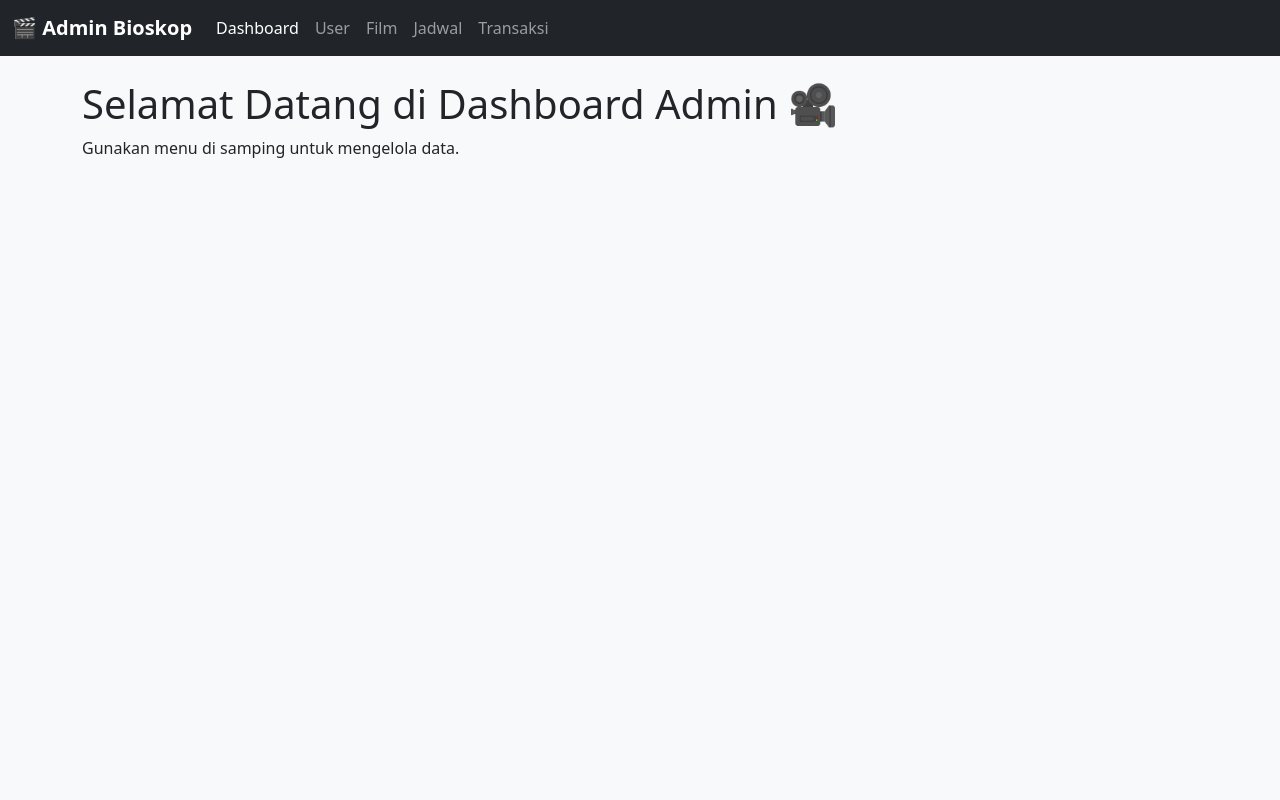
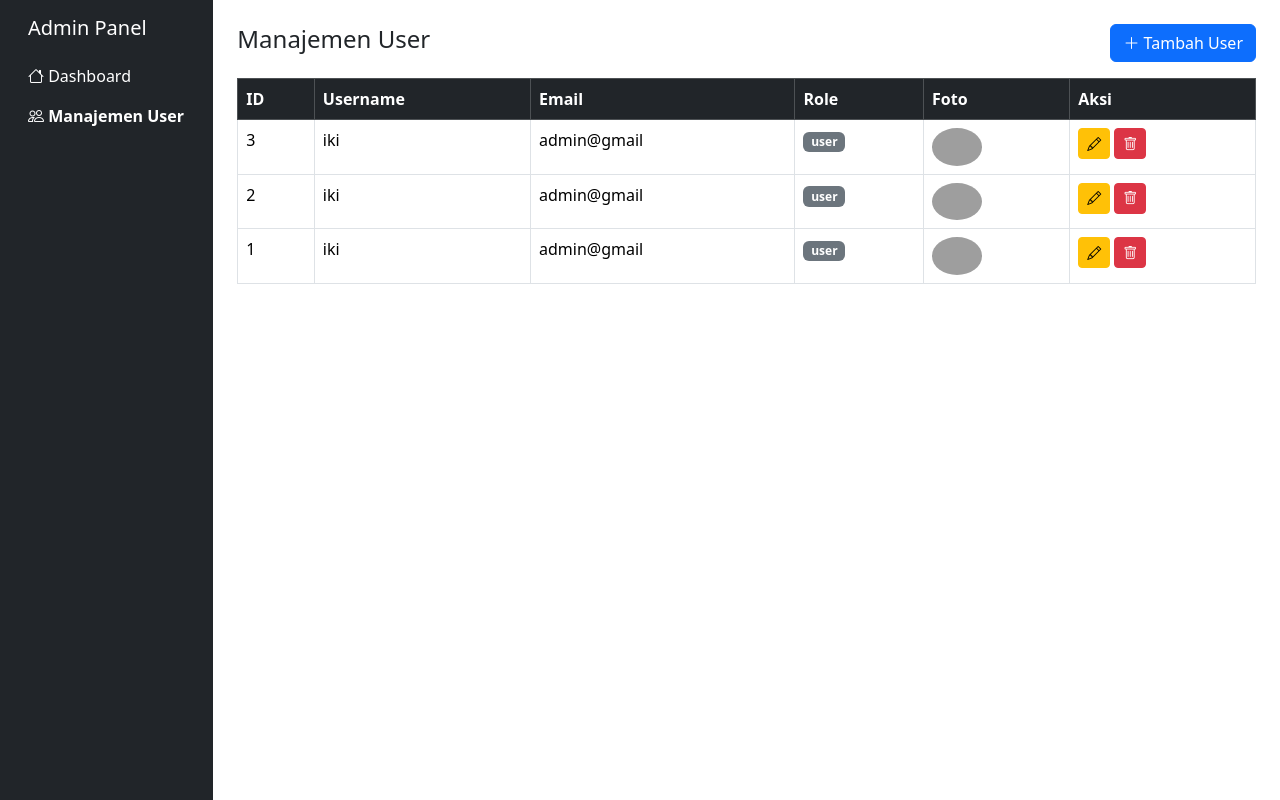
Before and after one commit to PaiVarnalt/Reservasi_Bioskop, a PHP site: page /admin/index.php?page=users in a window 1280 px wide. Run offline with PHP 8.4, Linux system fonts and the light colour scheme; data comes from the database, SQL or seed files in the repository; grey boxes are pictures that could not be loaded.

Commit message:
rifqi pusing

```diff
--- a/admin/index.php
+++ b/admin/index.php
@@ -1,35 +1,23 @@
-<?php include 'lib/koneksi.php'; ?>
+<?php include '../lib/koneksi.php'; ?>
 <!DOCTYPE html>
 <html lang="id">
 <head>
   <meta charset="UTF-8">
-  <title>Admin Bioskop</title>
-  <meta name="viewport" content="width=device-width, initial-scale=1">
-  <!-- Bootstrap -->
+  <title>Dashboard Admin</title>
   <link href="https://cdn.jsdelivr.net/npm/bootstrap@5.3.3/dist/css/bootstrap.min.css" rel="stylesheet">
-  <script src="https://cdn.jsdelivr.net/npm/bootstrap@5.3.3/dist/js/bootstrap.bundle.min.js"></script>
-  <script src="https://code.jquery.com/jquery-3.7.1.min.js"></script>
+  <link href="https://cdn.jsdelivr.net/npm/bootstrap-icons@1.10.5/font/bootstrap-icons.css" rel="stylesheet">
 </head>
-<body class="bg-light">
-  <?php include 'sidebar.php'; ?>
+<body>
+<div class="container-fluid">
+  <div class="row">
+    <?php include 'sidebar.php'; ?>
 
-  <div class="container mt-4">
-    <div id="content">
-      <?php include 'modul/dashboard.php'; ?>
-    </div>
+    <main class="col-md-9 ms-sm-auto col-lg-10 px-md-4 mt-4">
+      <?php include 'route.php'; ?>
+    </main>
   </div>
+</div>
 
-  <script>
-    // Ganti konten dengan AJAX
-    $(document).ready(function(){
-      $('a[data-page]').on('click', function(e){
-        e.preventDefault();
-        const page = $(this).data('page');
-        $('#content').load('modul/' + page + '.php');
-        $('a.nav-link').removeClass('active');
-        $(this).addClass('active');
-      });
-    });
-  </script>
+<script src="https://cdn.jsdelivr.net/npm/bootstrap@5.3.3/dist/js/bootstrap.bundle.min.js"></script>
 </body>
 </html>
--- a/admin/lib/koneksi.php
+++ b/admin/lib/koneksi.php
@@ -2,7 +2,7 @@
 $host = "localhost";
 $dbname = "db_bioskop";
 $username = "root";
-$password = "";
+$password = "rpl12345";
 
 try {
   $conn = new PDO("mysql:host=$host;dbname=$dbname;charset=utf8", $username, $password);
--- a/admin/modul/dashboard.php
+++ /dev/null
@@ -1,2 +0,0 @@
-<h1>Selamat Datang di Dashboard Admin 🎥</h1>
-<p>Gunakan menu di samping untuk mengelola data.</p>
--- a/admin/modul/users.php
+++ b/admin/modul/users.php
@@ -1,75 +1,170 @@
-<h2>Manajemen User 👥</h2>
+<?php
+$action = $_GET['action'] ?? '';
 
-<div style="margin-bottom: 15px;">
-  <input type="text" id="searchUser" placeholder="Cari user..." style="padding:8px;width:250px;">
-  <button id="addUserBtn">Tambah User</button>
+if ($action == 'create') {
+  $username = $_POST['username'];
+  $password = password_hash($_POST['password'], PASSWORD_DEFAULT);
+  $email = $_POST['email'];
+  $role = $_POST['role'];
+  $foto = '';
+
+  if (!empty($_FILES['foto']['name'])) {
+    $foto = 'asset/img/user/' . basename($_FILES['foto']['name']);
+    move_uploaded_file($_FILES['foto']['tmp_name'], '../' . $foto);
+  }
+
+  $stmt = $conn->prepare("INSERT INTO user (username,password,email,foto_profil,role) VALUES (?,?,?,?,?)");
+  $stmt->execute([$username,$password,$email,$foto,$role]);
+  header("Location: index.php?page=users");
+  exit;
+}
+
+if ($action == 'delete') {
+  $id = $_GET['id'];
+  $conn->prepare("DELETE FROM user WHERE user_id=?")->execute([$id]);
+  header("Location: index.php?page=users");
+  exit;
+}
+
+if ($action == 'update') {
+  $id = $_POST['user_id'];
+  $username = $_POST['username'];
+  $email = $_POST['email'];
+  $role = $_POST['role'];
+  $foto = $_POST['foto_lama'];
+
+  if (!empty($_FILES['foto']['name'])) {
+    $foto = 'asset/uploads/' . basename($_FILES['foto']['name']);
+    move_uploaded_file($_FILES['foto']['tmp_name'], '../../' . $foto);
+  }
+
+  $stmt = $conn->prepare("UPDATE user SET username=?, email=?, role=?, foto_profil=? WHERE user_id=?");
+  $stmt->execute([$username,$email,$role,$foto,$id]);
+  header("Location: index.php?page=users");
+  exit;
+}
+?>
+
+<div class="d-flex justify-content-between align-items-center mb-3">
+  <h4>Manajemen User</h4>
+  <button class="btn btn-primary" data-bs-toggle="modal" data-bs-target="#addModal">
+    <i class="bi bi-plus-lg"></i> Tambah User
+  </button>
 </div>
 
-<div id="userTable"></div>
+<table class="table table-bordered table-hover">
+  <thead class="table-dark">
+    <tr>
+      <th>ID</th>
+      <th>Username</th>
+      <th>Email</th>
+      <th>Role</th>
+      <th>Foto</th>
+      <th>Aksi</th>
+    </tr>
+  </thead>
+  <tbody>
+    <?php
+    $stmt = $conn->query("SELECT * FROM user ORDER BY user_id DESC");
+    foreach ($stmt as $row):
+    ?>
+    <tr>
+      <td><?= $row['user_id'] ?></td>
+      <td><?= htmlspecialchars($row['username']) ?></td>
+      <td><?= htmlspecialchars($row['email']) ?></td>
+      <td><span class="badge bg-<?= $row['role']=='admin'?'danger':'secondary' ?>"><?= $row['role'] ?></span></td>
+      <td>
+        <?php if ($row['foto_profil']): ?>
+          <img src="<?= $row['foto_profil'] ?>" width="50" class="rounded-circle">
+        <?php endif; ?>
+      </td>
+      <td>
+        <button class="btn btn-sm btn-warning" data-bs-toggle="modal" data-bs-target="#edit<?= $row['user_id'] ?>"><i class="bi bi-pencil"></i></button>
+        <a href="index.php?page=users&action=delete&id=<?= $row['user_id'] ?>" onclick="return confirm('Yakin hapus data ini?')" class="btn btn-sm btn-danger">
+          <i class="bi bi-trash"></i>
+        </a>
+      </td>
+    </tr>
 
-<div id="userModal" style="display:none;position:fixed;top:0;left:0;width:100%;height:100%;background:#000000a8;align-items:center;justify-content:center;">
-  <div style="background:white;padding:20px;width:400px;border-radius:10px;position:relative;">
-    <h3 id="modalTitle"></h3>
-    <form id="userForm" enctype="multipart/form-data">
-      <input type="hidden" name="user_id" id="user_id">
+    <!-- Modal Edit -->
+    <div class="modal fade" id="edit<?= $row['user_id'] ?>">
+      <div class="modal-dialog">
+        <div class="modal-content">
+          <form method="POST" enctype="multipart/form-data" action="index.php?page=users&action=update">
+            <div class="modal-header">
+              <h5>Edit User</h5>
+            </div>
+            <div class="modal-body">
+              <input type="hidden" name="user_id" value="<?= $row['user_id'] ?>">
+              <div class="mb-3">
+                <label>Username</label>
+                <input type="text" name="username" class="form-control" value="<?= $row['username'] ?>" required>
+              </div>
+              <div class="mb-3">
+                <label>Email</label>
+                <input type="email" name="email" class="form-control" value="<?= $row['email'] ?>" required>
+              </div>
+              <div class="mb-3">
+                <label>Role</label>
+                <select name="role" class="form-select">
+                  <option value="admin" <?= $row['role']=='admin'?'selected':'' ?>>Admin</option>
+                  <option value="user" <?= $row['role']=='user'?'selected':'' ?>>User</option>
+                </select>
+              </div>
+              <div class="mb-3">
+                <label>Foto Profil</label>
+                <input type="file" name="foto" class="form-control">
+                <input type="hidden" name="foto_lama" value="<?= $row['foto_profil'] ?>">
+              </div>
+            </div>
+            <div class="modal-footer">
+              <button class="btn btn-secondary" data-bs-dismiss="modal">Batal</button>
+              <button class="btn btn-success" type="submit">Simpan</button>
+            </div>
+          </form>
+        </div>
+      </div>
+    </div>
+    <?php endforeach; ?>
+  </tbody>
+</table>
 
-      <label>Username:</label><br>
-      <input type="text" name="username" id="username" required><br><br>
-
-      <label>Email:</label><br>
-      <input type="email" name="email" id="email" required><br><br>
-
-      <label>Password:</label><br>
-      <input type="password" name="password" id="password"><br><br>
-
-      <label>Foto Profil:</label><br>
-      <input type="file" name="foto_profil" accept="image/*"><br><br>
-
-      <label>Role:</label><br>
-      <select name="role" id="role">
-        <option value="user">User</option>
-        <option value="admin">Admin</option>
-      </select><br><br>
-
-      <button type="submit">Simpan</button>
-      <button type="button" id="closeModal">Batal</button>
-    </form>
+<!-- Modal Tambah -->
+<div class="modal fade" id="addModal">
+  <div class="modal-dialog">
+    <div class="modal-content">
+      <form method="POST" enctype="multipart/form-data" action="index.php?page=users&action=create">
+        <div class="modal-header"><h5>Tambah User</h5></div>
+        <div class="modal-body">
+          <div class="mb-3">
+            <label>Username</label>
+            <input type="text" name="username" class="form-control" required>
+          </div>
+          <div class="mb-3">
+            <label>Password</label>
+            <input type="password" name="password" class="form-control" required>
+          </div>
+          <div class="mb-3">
+            <label>Email</label>
+            <input type="email" name="email" class="form-control" required>
+          </div>
+          <div class="mb-3">
+            <label>Role</label>
+            <select name="role" class="form-select">
+              <option value="admin">Admin</option>
+              <option value="user" selected>User</option>
+            </select>
+          </div>
+          <div class="mb-3">
+            <label>Foto Profil</label>
+            <input type="file" name="foto" class="form-control">
+          </div>
+        </div>
+        <div class="modal-footer">
+          <button class="btn btn-secondary" data-bs-dismiss="modal">Batal</button>
+          <button class="btn btn-primary" type="submit">Tambah</button>
+        </div>
+      </form>
+    </div>
   </div>
 </div>
-
-<script>
-function loadUsers(keyword = '') {
-  fetch(`actions/user_action.php?action=read&keyword=${keyword}`)
-    .then(res => res.text())
-    .then(html => document.getElementById('userTable').innerHTML = html);
-}
-
-document.getElementById('searchUser').addEventListener('keyup', e => {
-  loadUsers(e.target.value);
-});
-
-document.getElementById('addUserBtn').onclick = () => {
-  document.getElementById('modalTitle').innerText = 'Tambah User';
-  document.getElementById('userForm').reset();
-  document.getElementById('user_id').value = '';
-  document.getElementById('userModal').style.display = 'flex';
-};
-
-document.getElementById('closeModal').onclick = () => {
-  document.getElementById('userModal').style.display = 'none';
-};
-
-document.getElementById('userForm').onsubmit = e => {
-  e.preventDefault();
-  const formData = new FormData(e.target);
-  fetch('actions/user_action.php?action=save', { method:'POST', body:formData })
-    .then(res => res.text())
-    .then(msg => {
-      alert(msg);
-      document.getElementById('userModal').style.display = 'none';
-      loadUsers();
-    });
-};
-
-loadUsers();
-</script>
--- a/admin/route.php
+++ b/admin/route.php
@@ -1,9 +1,18 @@
 <?php
-$page = isset($_GET['page']) ? $_GET['page'] : 'dashboard';
-$file = "modul/$page.php";
-if (file_exists($file)) {
-  include $file;
-} else {
-  echo "<h3>Halaman tidak ditemukan</h3>";
+$page = $_GET['page'] ?? '';
+
+switch ($page) {
+  case 'users':
+    include 'modul/users.php';
+    break;
+
+  default:
+    echo "
+      <div class='text-center mt-5'>
+        <h2>Selamat Datang di Dashboard Admin 🎬</h2>
+        <p class='text-muted'>Gunakan menu di sidebar untuk mengelola data.</p>
+      </div>
+    ";
+    break;
 }
 ?>
--- a/admin/sidebar.php
+++ b/admin/sidebar.php
@@ -1,17 +1,17 @@
-<nav class="navbar navbar-expand-lg navbar-dark bg-dark">
-  <div class="container-fluid">
-    <a class="navbar-brand fw-bold" href="#">🎬 Admin Bioskop</a>
-    <button class="navbar-toggler" type="button" data-bs-toggle="collapse" data-bs-target="#adminNav" aria-controls="adminNav" aria-expanded="false" aria-label="Toggle navigation">
-      <span class="navbar-toggler-icon"></span>
-    </button>
-    <div class="collapse navbar-collapse" id="adminNav">
-      <ul class="navbar-nav me-auto mb-2 mb-lg-0">
-        <li class="nav-item"><a class="nav-link active" data-page="dashboard" href="#">Dashboard</a></li>
-        <li class="nav-item"><a class="nav-link" data-page="users" href="#">User</a></li>
-        <li class="nav-item"><a class="nav-link" data-page="film" href="#">Film</a></li>
-        <li class="nav-item"><a class="nav-link" data-page="jadwal" href="#">Jadwal</a></li>
-        <li class="nav-item"><a class="nav-link" data-page="transaksi" href="#">Transaksi</a></li>
-      </ul>
-    </div>
+<nav class="col-md-3 col-lg-2 d-md-block bg-dark sidebar vh-100 position-fixed">
+  <div class="position-sticky pt-3">
+    <h5 class="text-white px-3 mb-3">Admin Panel</h5>
+    <ul class="nav flex-column">
+      <li class="nav-item">
+        <a class="nav-link text-white <?= ($_GET['page'] ?? '') == '' ? 'active fw-bold' : '' ?>" href="index.php">
+          <i class="bi bi-house"></i> Dashboard
+        </a>
+      </li>
+      <li class="nav-item">
+        <a class="nav-link text-white <?= ($_GET['page'] ?? '') == 'users' ? 'active fw-bold' : '' ?>" href="index.php?page=users">
+          <i class="bi bi-people"></i> Manajemen User
+        </a>
+      </li>
+    </ul>
   </div>
 </nav>
--- a/index.php
+++ b/index.php
@@ -17,7 +17,7 @@ include 'lib/koneksi.php';
 <nav class="navbar navbar-expand-lg bg-white shadow-sm fixed-top">
   <div class="container">
     <a class="navbar-brand fw-bold text-danger d-flex align-items-center" href="#">
-      <img src="asset/img/logo.png" alt="Logo" width="35" class="me-2">
+      <img src="asset/img/logo.png" alt="Logo" width="50" class="">
       BioskopKu
     </a>
     <button class="navbar-toggler" type="button" data-bs-toggle="collapse" data-bs-target="#navbarNav">
```
Also changed, not shown: admin/actions/user_action.php (deleted, +0 -112 lines), admin/asset/img/banner/banner.jpg (deleted), admin/asset/img/banner/tes.jpg (deleted), admin/asset/img/film/film.jpg (deleted), admin/asset/img/film/tes.jpg (deleted), admin/asset/img/logo/logo.png (added), admin/asset/img/user/68ea8767c578d.png (deleted), admin/asset/img/user/68ea88f2b2a0c.jpg (deleted), admin/asset/img/user/tes.jpg (deleted), admin/asset/img/user/user.jpg (deleted), asset/img/logo.png (added).
